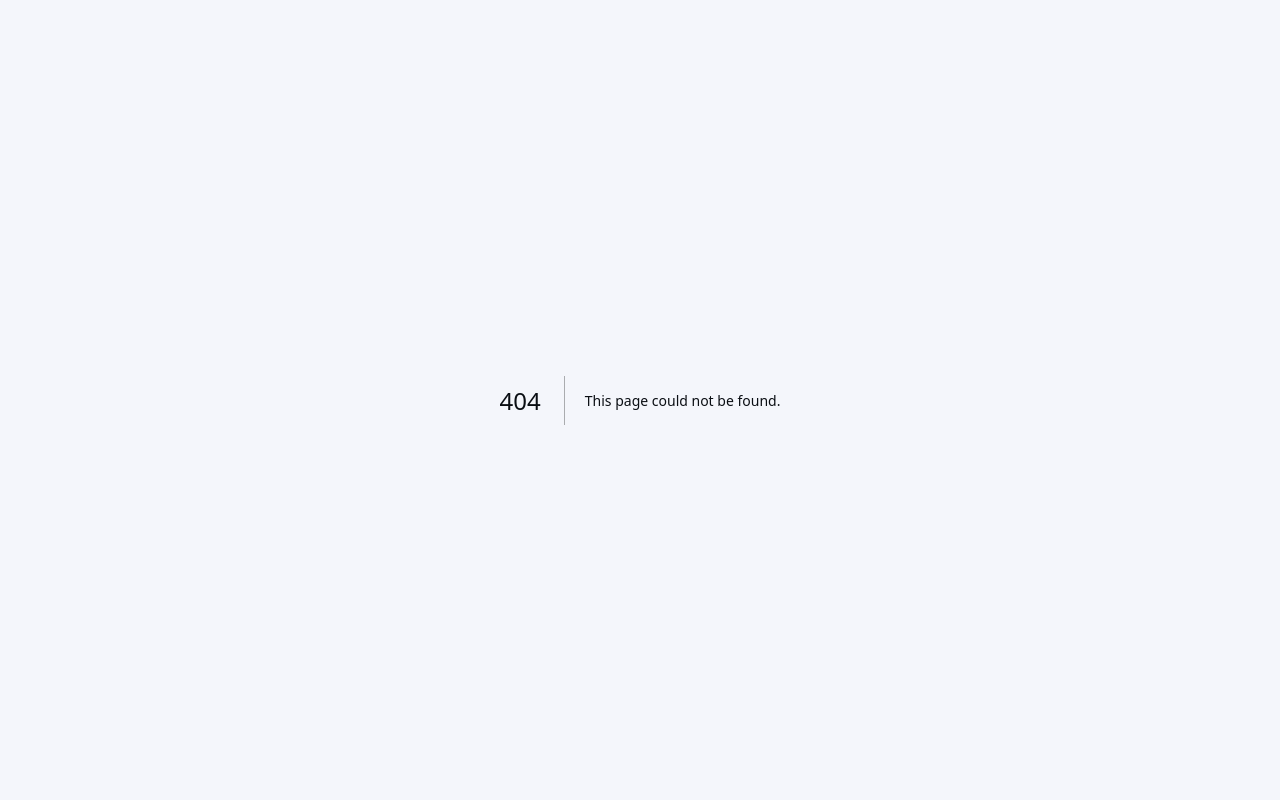
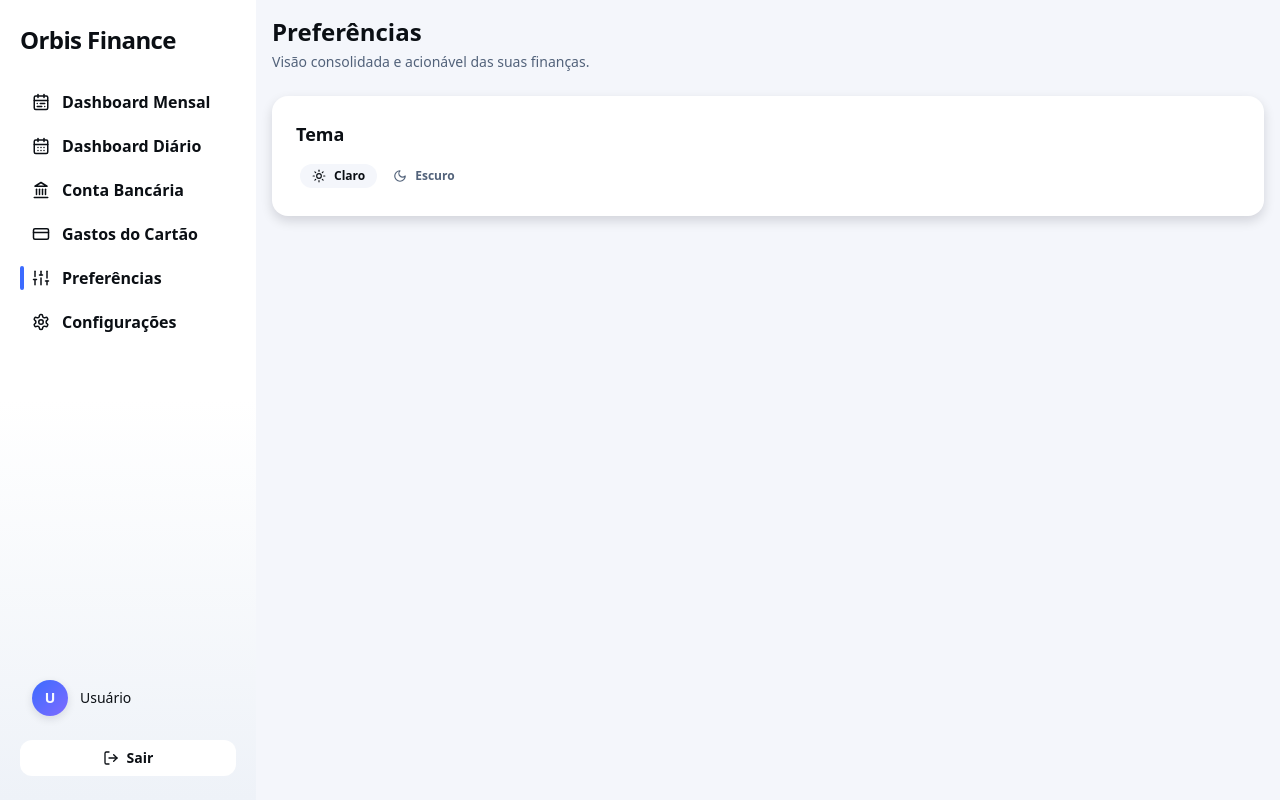
Before and after one commit to maria-eduarda-cagy/orbis-finance, a Next.js app: page /preferences in a window 1280 px wide. Before the commit this address had no page. Built offline with nearby package versions, Linux system fonts and the light colour scheme; no server answers.

Commit message:
feat(preferences): criar área de preferências

```diff
--- /dev/null
+++ b/app/(app)/preferences/page.tsx
@@ -0,0 +1,20 @@
+"use client"
+import { useEffect, useState } from "react"
+import { AppHeader } from "../../../components/AppHeader"
+import { Card } from "../../../components/ui/card"
+import { ThemeToggle } from "../../../components/theme/ThemeToggle"
+
+export default function PreferencesPage() {
+  return (
+    <main className="p-4 space-y-6">
+      <AppHeader title="Preferências" />
+
+      <Card>
+        <div className="text-lg font-semibold">Tema</div>
+        <div className="mt-3">
+          <ThemeToggle />
+        </div>
+      </Card>
+    </main>
+  )
+}
```
